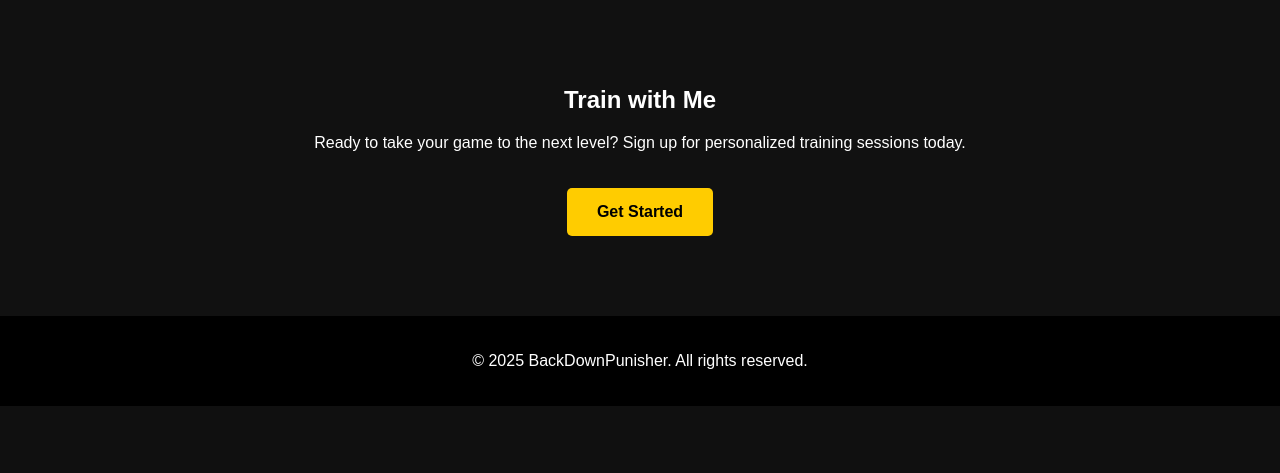
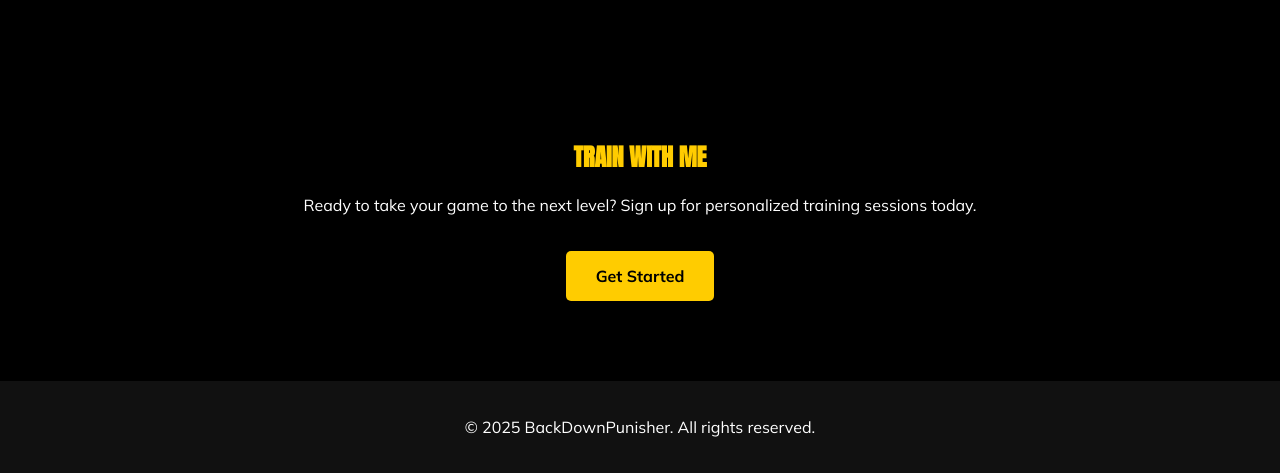
Before and after one commit to cali4nian/coreProgramming, a PHP site: page / in a window 1280 px wide. Shown: the part 1130-1603 px from the top of the page. Before the commit the page ends 1536 px from the top, so only its background shows below. Run offline with PHP 8.4, Linux system fonts and the light colour scheme.

Commit message:
minor updates

```diff
--- /dev/null
+++ b/backDownPunisher/css/defaults.css
@@ -0,0 +1,25 @@
+@import url("https://fonts.googleapis.com/css2?family=Bebas+Neue&family=Montserrat:wght@400;700&display=swap");
+@import url("https://fonts.googleapis.com/css2?family=Anton&family=Mulish:wght@300;400;700&display=swap");
+
+:root {
+  --color-bg: #000;
+  --color-surface: #111;
+  --color-text: #fff;
+  --color-accent: #ffcc00;
+}
+
+body {
+  font-family: "Mulish", sans-serif;
+  margin: 0;
+  padding: 0;
+  background: var(--color-bg);
+  color: var(--color-text);
+  text-align: center;
+}
+
+h1,
+h2 {
+  font-family: "Anton", sans-serif;
+  text-transform: uppercase;
+  color: var(--color-accent);
+}
--- a/backDownPunisher/css/index.css
+++ b/backDownPunisher/css/index.css
@@ -1,22 +1,15 @@
-body {
-  font-family: Arial, sans-serif;
-  margin: 0;
-  padding: 0;
-  background: #111;
-  color: #fff;
-  text-align: center;
-}
+@import url("defaults.css");
 
+/* Navigation */
 header {
   display: flex;
   justify-content: space-between;
   padding: 20px;
-  background: #000;
+  background: var(--color-surface);
 }
 
 header h1 {
   margin: 0;
-  color: #ffcc00;
 }
 
 nav ul {
@@ -30,38 +23,70 @@
 }
 
 nav a {
-  color: #fff;
+  color: var(--color-text);
   text-decoration: none;
   font-weight: bold;
 }
+/* END Navigation */
 
+/* Hero Section */
 .hero {
-  background: url("basketball-court.jpg") center/cover no-repeat;
+  background: url("../img/heroImg.jpg") center/cover no-repeat;
   padding: 100px 20px;
+  position: relative;
+}
+
+.hero::after {
+  content: "";
+  position: absolute;
+  top: 0;
+  left: 0;
+  width: 100%;
+  height: 100%;
+  background: rgba(0, 0, 0, 0.6); /* Adjust for transparency */
+  z-index: 1;
+}
+
+.hero p {
+  position: relative;
+  z-index: 2;
 }
 
 .hero h2 {
   font-size: 3em;
-  color: #ffcc00;
+  position: relative;
+  z-index: 2;
 }
 
 .btn {
   display: inline-block;
   margin-top: 20px;
   padding: 15px 30px;
-  background: #ffcc00;
-  color: #000;
+  background: var(--color-accent);
+  color: var(--color-bg);
   font-weight: bold;
   text-decoration: none;
   border-radius: 5px;
+  position: relative;
+  z-index: 2;
 }
+/* END Hero Section */
 
+/* About Section */
 .about,
 .highlights,
 .contact {
   padding: 60px 20px;
 }
+.about {
+  text-align: left;
+}
+.about p {
+  line-height: 2rem;
+}
+/* END About Section */
 
+/* Highlights Section */
 .video-gallery {
   display: flex;
   justify-content: center;
@@ -74,9 +99,12 @@
   height: 200px;
   border-radius: 10px;
 }
+/* END Highlights Section */
 
+/* Footer */
 footer {
-  background: #000;
+  background: var(--color-surface);
   padding: 20px;
   margin-top: 20px;
 }
+/* END Footer */
```
Also changed, not shown: backDownPunisher/img/heroImg.jpg (added).
